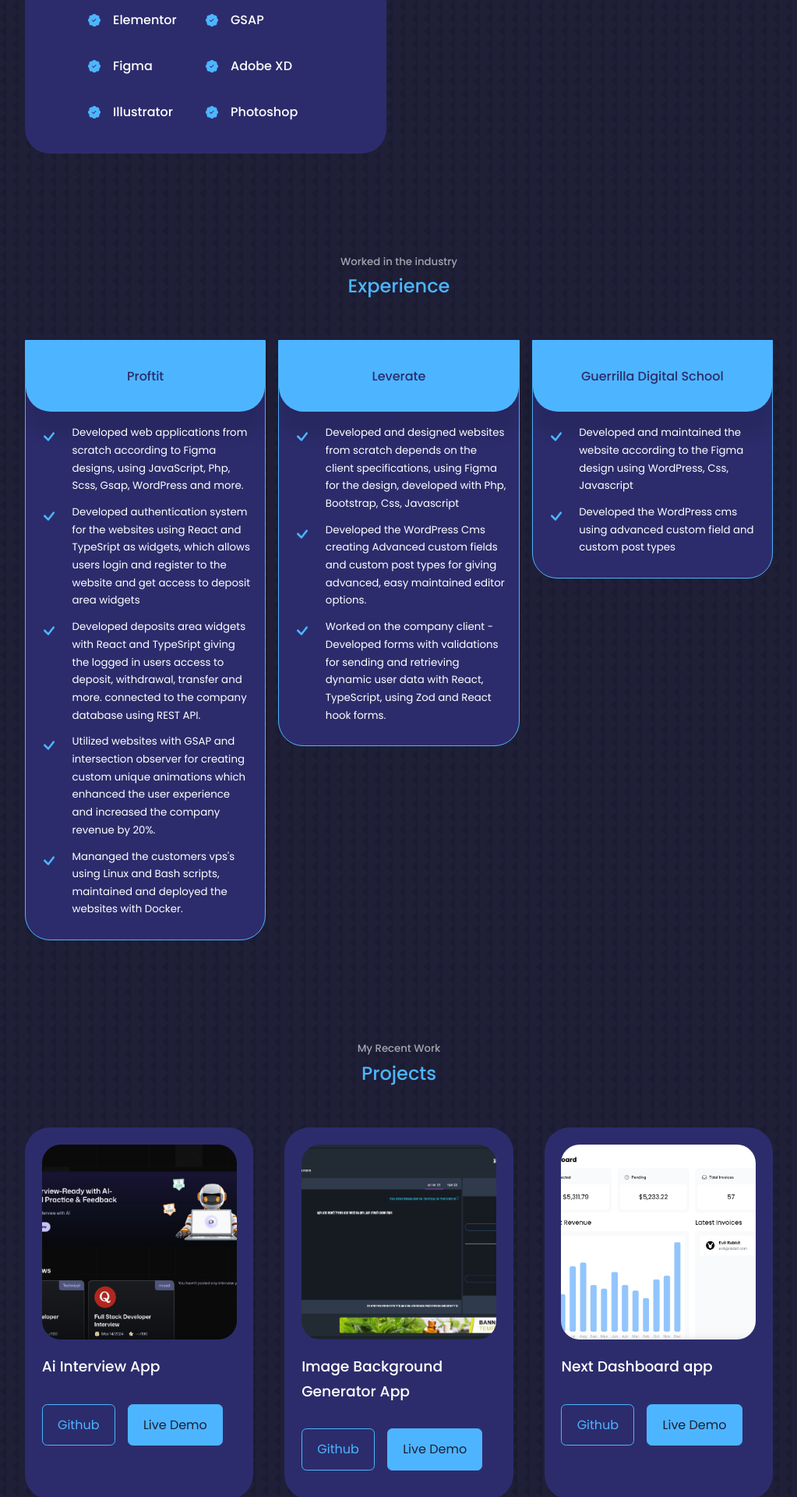
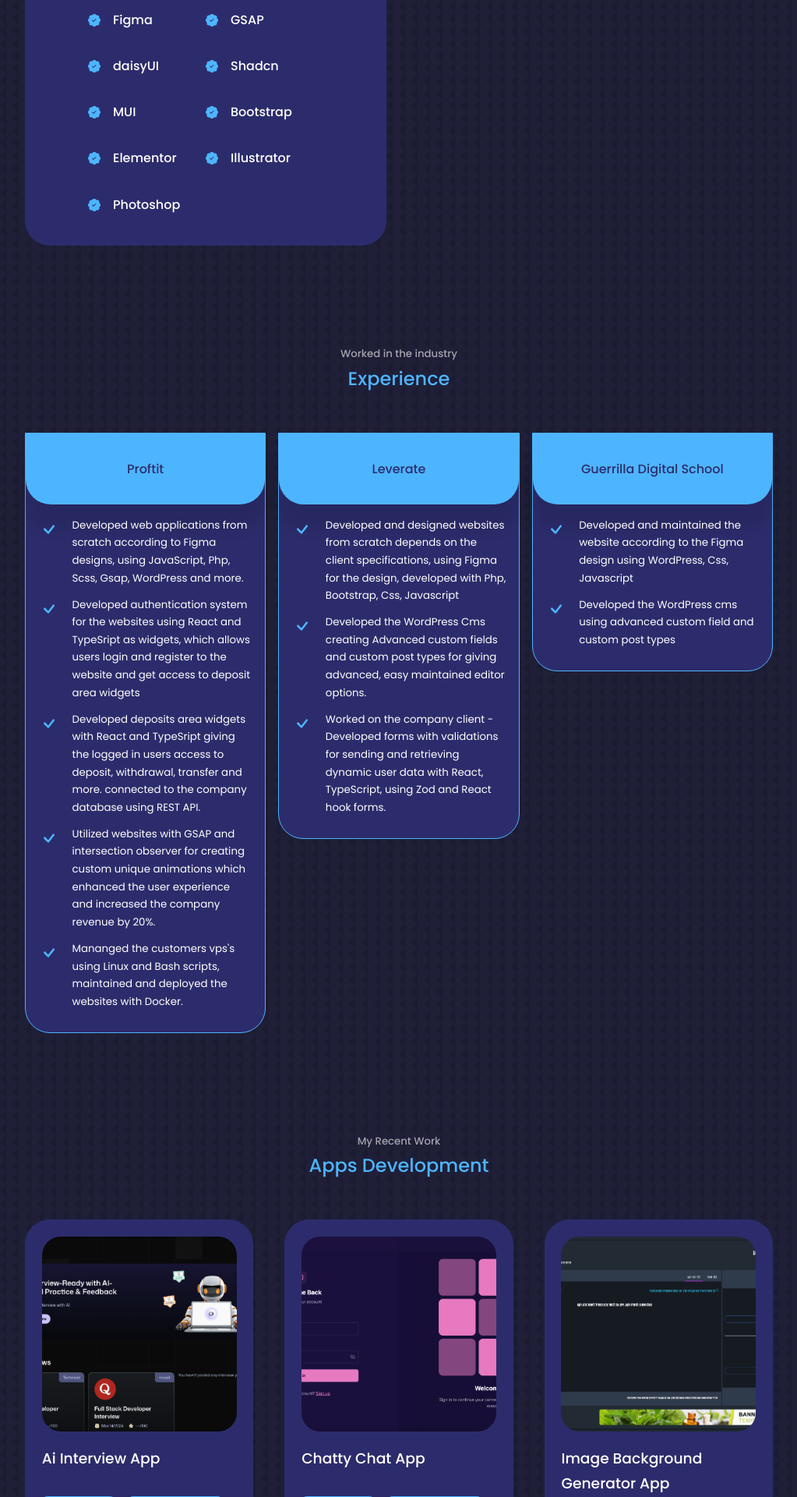
Before and after one commit to ronch17/react-portfolio, a React (Create React App) app: page / in a window 1280 px wide. Shown: the part 2640-4560 px from the top of the page at 78% size, without its empty margins (128-1151 px from the left). Built offline with nearby package versions, Linux system fonts and the light colour scheme.

Commit message:
Added Chatty app, updated skills

```diff
--- a/src/components/experience/Experience.js
+++ b/src/components/experience/Experience.js
@@ -7,7 +7,7 @@
     title: "Frontend Development",
     skills: [
       "HTML",
-      "CSS/SASS",
+      "CSS/SCSS",
       "Tailwind",
       "Vanilla Javascript",
       "TypeScript",
@@ -23,10 +23,13 @@
   {
     title: "UI/UX",
     skills: [
+      "Figma",
+      "GSAP",
+      "daisyUI",
+      "Shadcn",
+      "MUI",
+      "Bootstrap",
       "Elementor",
-      "GSAP",
-      "Figma",
-      "Adobe XD",
       "Illustrator",
       "Photoshop",
     ],
--- a/src/components/footer/Footer.js
+++ b/src/components/footer/Footer.js
@@ -7,12 +7,12 @@
 const Footer = () => {
   return (
     <footer>
-      <a href="#" className="footer__logo">
+      <a href="#home" className="footer__logo">
         Thanks for stopping by
       </a>
       <ul className="permalinks">
         <li>
-          <a href="#">Home</a>
+          <a href="#home">Home</a>
         </li>
         <li>
           <a href="#about">About</a>
@@ -35,13 +35,21 @@
       </ul>
 
       <div className="footer__socials">
-        <a href="https://www.linkedin.com/in/rondeveloper/" target="_blank">
+        <a
+          href="https://www.linkedin.com/in/rondeveloper/"
+          target="_blank"
+          rel="noreferrer"
+        >
           <BsLinkedin />
         </a>
-        <a href="https://github.com/ronch17" target="_blank">
+        <a href="https://github.com/ronch17" target="_blank" rel="noreferrer">
           <BsGithub />
         </a>
-        <a href="https://www.facebook.com/wwWizardd/" target="_blank">
+        <a
+          href="https://www.facebook.com/wwWizardd/"
+          target="_blank"
+          rel="noreferrer"
+        >
           <BsFacebook />
         </a>
       </div>
--- a/src/components/header/HeaderSocial.js
+++ b/src/components/header/HeaderSocial.js
@@ -6,13 +6,21 @@
 const HeaderSocial = () => {
   return (
     <div className="header__socials">
-      <a href="https://www.linkedin.com/in/rondeveloper/" target="_blank">
+      <a
+        href="https://www.linkedin.com/in/rondeveloper/"
+        target="_blank"
+        rel="noreferrer"
+      >
         <BsLinkedin />
       </a>
-      <a href="https://github.com/ronch17" target="_blank">
+      <a href="https://github.com/ronch17" target="_blank" rel="noreferrer">
         <BsGithub />
       </a>
-      <a href="https://www.facebook.com/wwWizardd/" target="_blank">
+      <a
+        href="https://www.facebook.com/wwWizardd/"
+        target="_blank"
+        rel="noreferrer"
+      >
         <BsFacebook />
       </a>
     </div>
--- a/src/components/portfolio/Portfolio.js
+++ b/src/components/portfolio/Portfolio.js
@@ -4,59 +4,89 @@
 import diceRoll from "../../assets/dice-rolling.png";
 import arcadeGame from "../../assets/arcade-game.png";
 import wwWizard from "../../assets/wwWizard.png";
-import interviewApp from "../../assets/ai-interview-app.png"
-import bgApp from "../../assets/bg-app.png"
-import parallax from "../../assets/parallax.png"
-import parallax2 from "../../assets/parallax2.png"
-import template1 from "../../assets/template1.png"
-import template2 from "../../assets/template2.png"
-import template3 from "../../assets/template3.png"
-import template4 from "../../assets/template4.png"
-import template5 from "../../assets/template5.png"
-import template6 from "../../assets/template6.png"
-import omFinance from "../../assets/om-finance.png"
-import kingOfPuh from "../../assets/king-of-puh.png"
-import nextBlog from "../../assets/nextjs-blog.png"
-import nextDashboard from "../../assets/next-dashboard.png"
+import interviewApp from "../../assets/ai-interview-app.png";
+import bgApp from "../../assets/bg-app.png";
+import parallax from "../../assets/parallax.png";
+import parallax2 from "../../assets/parallax2.png";
+import template1 from "../../assets/template1.png";
+import template2 from "../../assets/template2.png";
+import template3 from "../../assets/template3.png";
+import template4 from "../../assets/template4.png";
+import template5 from "../../assets/template5.png";
+import template6 from "../../assets/template6.png";
+import omFinance from "../../assets/om-finance.png";
+import kingOfPuh from "../../assets/king-of-puh.png";
+import nextBlog from "../../assets/nextjs-blog.png";
+import nextDashboard from "../../assets/next-dashboard.png";
+import chatty from "../../assets/chatty.png";
 
-import LoadMoreBtn from "./LoadMoreBtn"
+import LoadMoreBtn from "./LoadMoreBtn";
 import Apps from "./apps/Apps";
 
 const dummyPortfolio = [
   {
     image: interviewApp,
     title: "Ai Interview App",
-    links: ["https://github.com/ronch17/Todos-app", "https://ai-mock-interviews-one-rust.vercel.app/"],
+    links: [
+      "https://github.com/ronch17/Todos-app",
+      "https://ai-mock-interviews-one-rust.vercel.app/",
+    ],
+  },
+  {
+    image: chatty,
+    title: "Chatty Chat App",
+    links: [
+      "https://github.com/ronch17/chat-app",
+      "https://chat-app-n7ek.onrender.com/",
+    ],
   },
   {
     image: bgApp,
     title: "Image Background Generator App",
-    links: ["https://github.com/ronch17/Todos-app", "https://remove-bg-wine.vercel.app/"],
+    links: [
+      "https://github.com/ronch17/Todos-app",
+      "https://remove-bg-wine.vercel.app/",
+    ],
   },
   {
     image: nextDashboard,
     title: "Next Dashboard app",
-    links: ["https://github.com/ronch17/Todos-app", "https://next-dashboard-henna-six.vercel.app/"],
+    links: [
+      "https://github.com/ronch17/Todos-app",
+      "https://next-dashboard-henna-six.vercel.app/",
+    ],
   },
   {
     image: toDos,
     title: "To-Dos Management App",
-    links: ["https://github.com/ronch17/Todos-app", "https://ron-todos-app.netlify.app/"],
+    links: [
+      "https://github.com/ronch17/Todos-app",
+      "https://ron-todos-app.netlify.app/",
+    ],
   },
   {
     image: nextBlog,
     title: "MDX Blog",
-    links: ["https://github.com/ronch17/Todos-app", "https://rons-blog.vercel.app/"],
+    links: [
+      "https://github.com/ronch17/Todos-app",
+      "https://rons-blog.vercel.app/",
+    ],
   },
   {
     image: diceRoll,
     title: "Rolling dice 2 player game",
-    links: ["https://github.com/ronch17/RollAndDice", "https://ron-dice-roll.netlify.app/"],
+    links: [
+      "https://github.com/ronch17/RollAndDice",
+      "https://ron-dice-roll.netlify.app/",
+    ],
   },
   {
     image: arcadeGame,
     title: "Guess the number game",
-    links: ["https://github.com/ronch17/Arcade-Game", "https://ron-arcade-game.netlify.app/"],
+    links: [
+      "https://github.com/ronch17/Arcade-Game",
+      "https://ron-arcade-game.netlify.app/",
+    ],
   },
 ];
 
@@ -69,47 +99,74 @@
   {
     image: parallax2,
     title: "Parallax 2",
-    links: ["https://github.com/ronch17/Todos-app", "https://template2.ron-dev.com/account-types-new"],
+    links: [
+      "https://github.com/ronch17/Todos-app",
+      "https://template2.ron-dev.com/account-types-new",
+    ],
   },
   {
     image: template1,
     title: "Template 1",
-    links: ["https://github.com/ronch17/Todos-app", "https://template1.ron-dev.com/"],
+    links: [
+      "https://github.com/ronch17/Todos-app",
+      "https://template1.ron-dev.com/",
+    ],
   },
   {
     image: template2,
     title: "template 3",
-    links: ["https://github.com/ronch17/wwwizard", "https://template3.ron-dev.com/"],
+    links: [
+      "https://github.com/ronch17/wwwizard",
+      "https://template3.ron-dev.com/",
+    ],
   },
   {
     image: template3,
     title: "Template 4",
-    links: ["https://github.com/ronch17/RollAndDice", "https://template4.ron-dev.com/"],
+    links: [
+      "https://github.com/ronch17/RollAndDice",
+      "https://template4.ron-dev.com/",
+    ],
   },
   {
     image: template4,
     title: "Template 5",
-    links: ["https://github.com/ronch17/Arcade-Game", "https://template5.ron-dev.com/"],
+    links: [
+      "https://github.com/ronch17/Arcade-Game",
+      "https://template5.ron-dev.com/",
+    ],
   },
   {
     image: template5,
     title: "Template 6",
-    links: ["https://github.com/ronch17/Arcade-Game", "https://template6.ron-dev.com/"],
+    links: [
+      "https://github.com/ronch17/Arcade-Game",
+      "https://template6.ron-dev.com/",
+    ],
   },
   {
     image: template6,
     title: "Template 7",
-    links: ["https://github.com/ronch17/Arcade-Game", "https://demo3-theme.leveratetech.com/"],
+    links: [
+      "https://github.com/ronch17/Arcade-Game",
+      "https://demo3-theme.leveratetech.com/",
+    ],
   },
   {
     image: omFinance,
     title: "OM Finance",
-    links: ["https://github.com/ronch17/Arcade-Game", "https://om-finance.com/"],
+    links: [
+      "https://github.com/ronch17/Arcade-Game",
+      "https://om-finance.com/",
+    ],
   },
   {
     image: kingOfPuh,
     title: "King Of Puh",
-    links: ["https://github.com/ronch17/Arcade-Game", "https://kingofpuh.co.il/"],
+    links: [
+      "https://github.com/ronch17/Arcade-Game",
+      "https://kingofpuh.co.il/",
+    ],
   },
   {
     image: wwWizard,
@@ -118,9 +175,8 @@
   },
 ];
 
-
 const Portfolio = () => {
-  const [data, setData] = useState({dummyPortfolio, websites});
+  const [data, setData] = useState({ dummyPortfolio, websites });
   const [visible, setVisible] = useState(3);
 
   const loadMore = () => {
@@ -130,17 +186,19 @@
   return (
     <section id="portfolio">
       <h5>My Recent Work</h5>
-      <h2>Projects</h2>
+      <h2>Apps Development</h2>
 
       <div className="container portfolio__container">
         <Apps visible={visible} data={data.dummyPortfolio} />
       </div>
-      <LoadMoreBtn loadMore={loadMore}/>
-      <br/>
+      <LoadMoreBtn loadMore={loadMore} />
+      <br />
+      <h2>Websites Development</h2>
+
       <div className="container portfolio__container">
         <Apps visible={visible} data={data.websites} />
       </div>
-      <LoadMoreBtn loadMore={loadMore}/>
+      <LoadMoreBtn loadMore={loadMore} />
     </section>
   );
 };
```
Also changed, not shown: src/assets/chatty.png (added).
